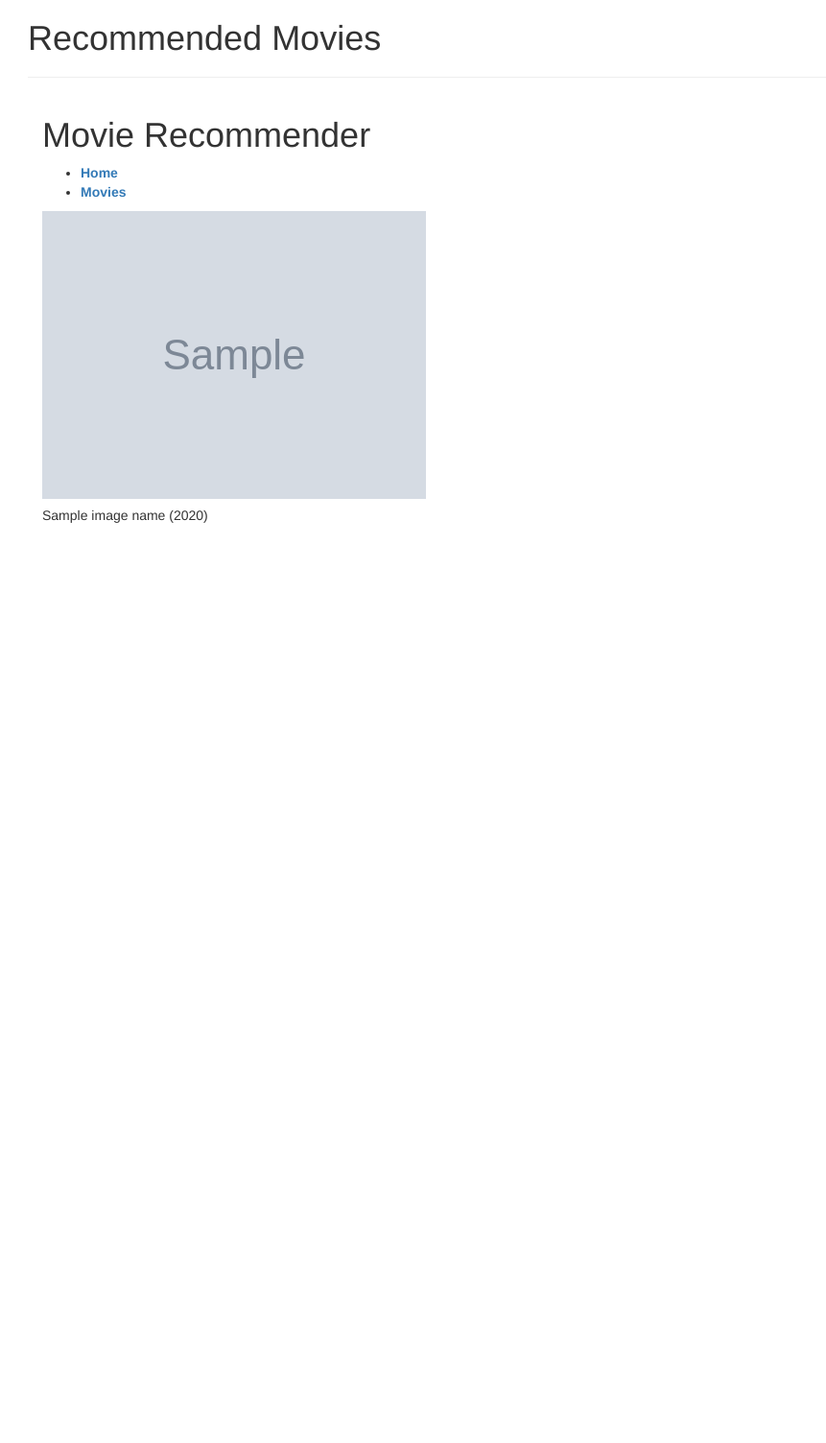
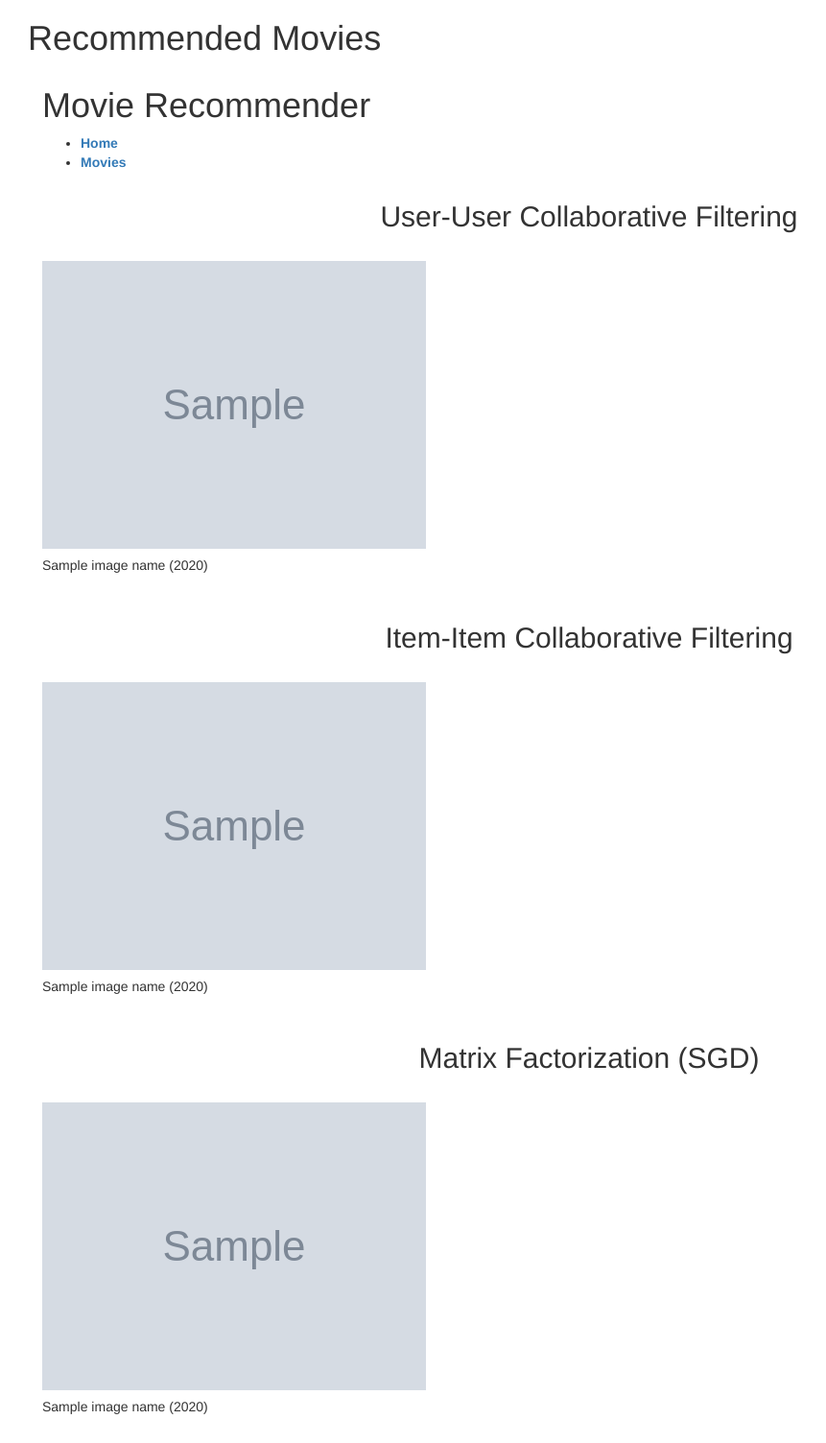
Before and after one commit to divyam02/movie-oracle, a Flask app: template templates/recommended.html in a window 1280 px wide. Shown: the whole page at 96% size, without its empty margins (26-887 px from the left). Before the commit the page ends 545 px from the top, so only its background shows below. Run offline with Flask 2, Linux system fonts and the light colour scheme; the template is opened without the code that fills it: most values are stand-ins (such as "Sample title", 1, 10 or a date in 2020); grey boxes marked "Sample" are stand-in pictures; some libraries are stand-ins or nearby versions.

Commit message:
Add files via upload

```diff
--- a/templates/home.html
+++ b/templates/home.html
@@ -6,9 +6,5 @@
   </head>
   <body>
   	{%extends "template.html"%}
-  	{%block content%}
-    <h1> Second time using Flask! </h1>
-    <p> Flask is Fun </p>
-  {%endblock%}
   </body>
 </html>
--- a/templates/recommended.html
+++ b/templates/recommended.html
@@ -13,11 +13,12 @@
 				<div class="header">
 					<h1 class = "page header">Recommended Movies</h1>
 				</div>
-				<hr>
 				{% extends "template.html" %}
 				{% block content %}
-
-				{% for image_name in gallery %}
+				<p>
+				<h2><center>User-User Collaborative Filtering</center></h2>
+				<br>
+				{% for image_name in rec_user %}
 				<div class="col-lg-3">
 					<a href="{{url_for('home')}}, {{image_name}}"></a>
 					<figure>
@@ -31,9 +32,47 @@
 					<br>
 				</div>
 				{% endfor %}
-				<form action="{{url_for('movies')}}" method="post">
-					<input type="button" name="back" value="Back" />
-				</form>
+				</p>
+			</div>
+			<div class="row">
+				<p>
+				<h2><center>Item-Item Collaborative Filtering</center></h2>
+				<br>
+				{% for image_name in rec_item %}
+				<div class="col-lg-3">
+					<a href="{{url_for('home')}}, {{image_name}}"></a>
+					<figure>
+						<img alt="{{image_name['title']}}" title="{{image_name['title']}}" src= "{{image_name['thumbnail']}}">
+						<figcaption>
+							<h5>
+							{{image_name['title']}} ({{image_name['release_year']}})
+							</h5>
+						</figcaption>
+					</figure>
+					<br>
+				</div>
+				{% endfor %}
+				</p>
+			</div>
+			<div class="row">
+				<p>
+				<h2><center>Matrix Factorization (SGD)</center></h2>
+				<br>
+				{% for image_name in rec_mf %}
+				<div class="col-lg-3">
+					<a href="{{url_for('home')}}, {{image_name}}"></a>
+					<figure>
+						<img alt="{{image_name['title']}}" title="{{image_name['title']}}" src= "{{image_name['thumbnail']}}">
+						<figcaption>
+							<h5>
+							{{image_name['title']}} ({{image_name['release_year']}})
+							</h5>
+						</figcaption>
+					</figure>
+					<br>
+				</div>
+				{% endfor %}
+				</p>
 			</div>
 			{%endblock%}
 		</div>
```
Also changed, not shown: templates/movies.html (+4 -3 lines).
